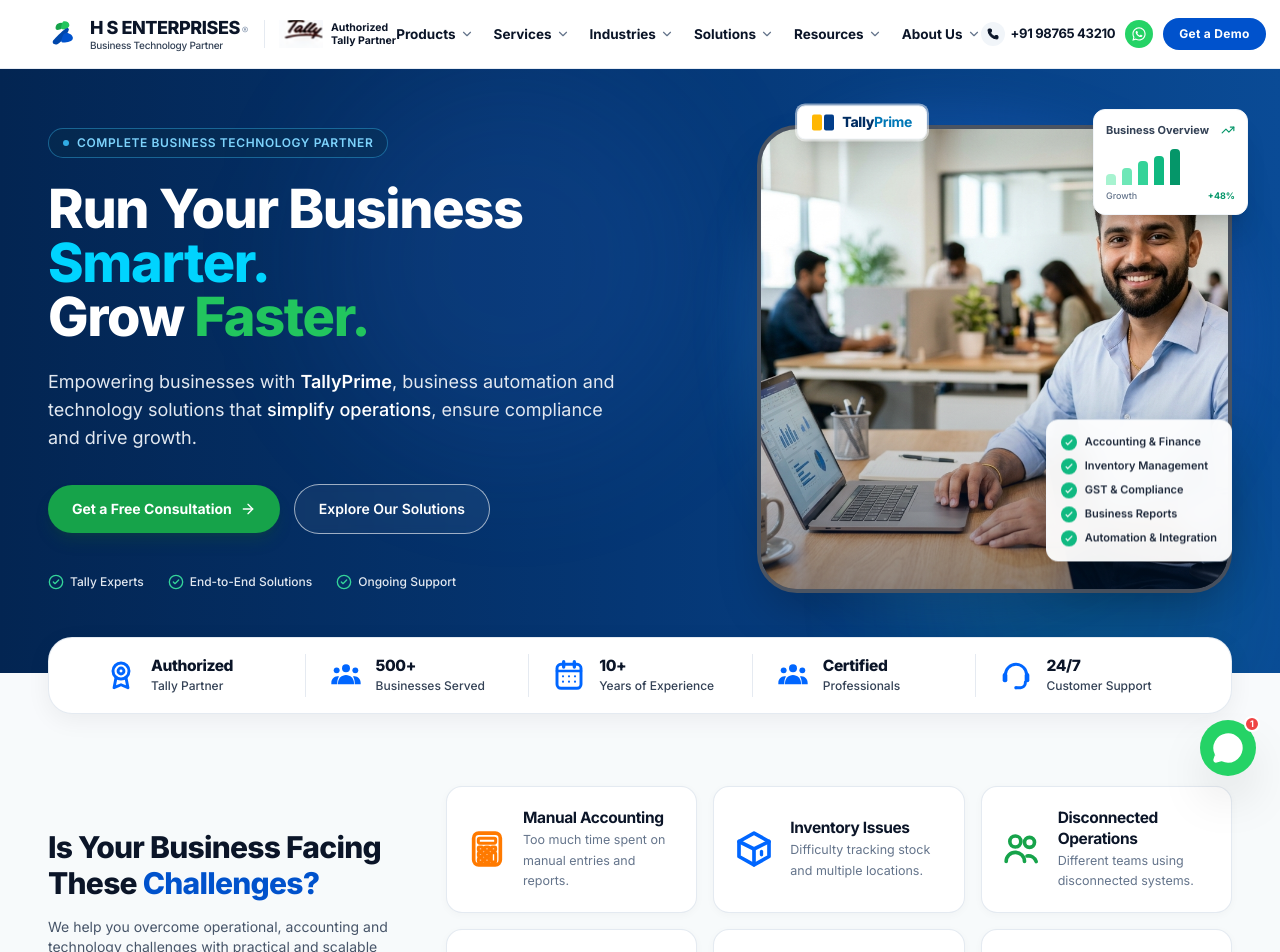
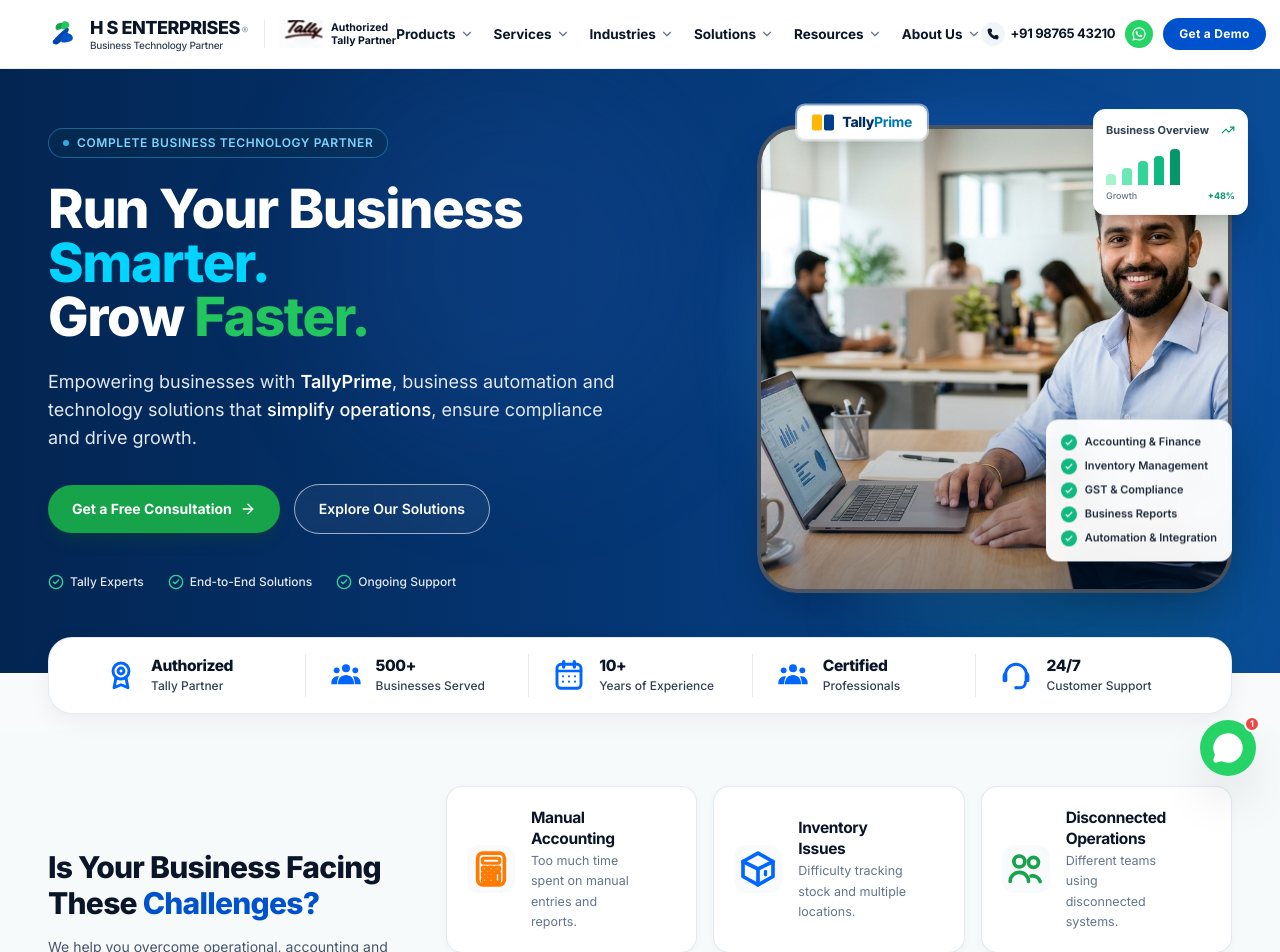
Before and after one commit to adminbiztechx/hs-enterprises, a React (Vite) app: page / in a window 1280 px wide. Shown: the top 952 px of the page. Built offline with nearby package versions, Linux system fonts and the light colour scheme.

Commit message:
Add hover highlight animation and cursor effects to Challenges section

```diff
--- a/src/components/Challenges.jsx
+++ b/src/components/Challenges.jsx
@@ -165,18 +165,30 @@ export default function Challenges({ onOpenConsultModal }) {
                 return (
                   <div
                     key={index}
-                    className="bg-white rounded-2xl p-4 sm:p-5 border border-slate-200/90 shadow-[0_2px_8px_rgba(0,0,0,0.03)] hover:shadow-md hover:border-slate-300 transition-all duration-200 flex items-center gap-3.5 sm:gap-4 group"
+                    onClick={onOpenConsultModal}
+                    className="relative overflow-hidden bg-white rounded-2xl p-4 sm:p-5 border border-slate-200/90 shadow-[0_2px_8px_rgba(0,0,0,0.03)] hover:shadow-[0_14px_30px_-6px_rgba(0,82,204,0.16),0_6px_12px_-4px_rgba(0,82,204,0.08)] hover:border-[#0052CC] hover:ring-2 hover:ring-[#0052CC]/15 hover:-translate-y-1.5 active:scale-[0.98] transition-all duration-300 ease-out flex items-center gap-3.5 sm:gap-4 group cursor-pointer"
                   >
-                    <div className="shrink-0 flex items-center justify-center">
+                    {/* Left Accent Bar on Hover */}
+                    <div className="absolute left-0 top-0 bottom-0 w-1.5 bg-[#0052CC] scale-y-0 group-hover:scale-y-100 transition-transform duration-300 origin-center rounded-r" />
+
+                    {/* Icon with Hover Animation */}
+                    <div className="shrink-0 flex items-center justify-center w-12 h-12 rounded-xl bg-slate-50 group-hover:bg-blue-50/80 group-hover:scale-110 group-hover:-rotate-3 transition-all duration-300 ease-out">
                       <IconComponent />
                     </div>
+
+                    {/* Content */}
                     <div className="min-w-0 flex-1">
-                      <h3 className="text-[15px] sm:text-[15.5px] font-bold text-[#0B1528] tracking-tight leading-snug">
+                      <h3 className="text-[15px] sm:text-[15.5px] font-bold text-[#0B1528] group-hover:text-[#0052CC] tracking-tight leading-snug transition-colors duration-200">
                         {item.title}
                       </h3>
                       <p className="text-xs sm:text-[12.5px] text-slate-500 leading-snug sm:leading-relaxed mt-0.5 font-normal">
                         {item.desc}
                       </p>
+                    </div>
+
+                    {/* Hover Slide-in Action Arrow */}
+                    <div className="opacity-0 -translate-x-2 group-hover:opacity-100 group-hover:translate-x-0 transition-all duration-300 text-[#0052CC] shrink-0">
+                      <ArrowRight className="w-4 h-4" />
                     </div>
                   </div>
                 );
```
